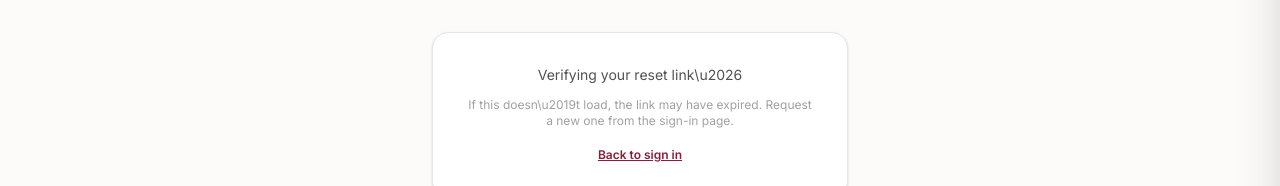
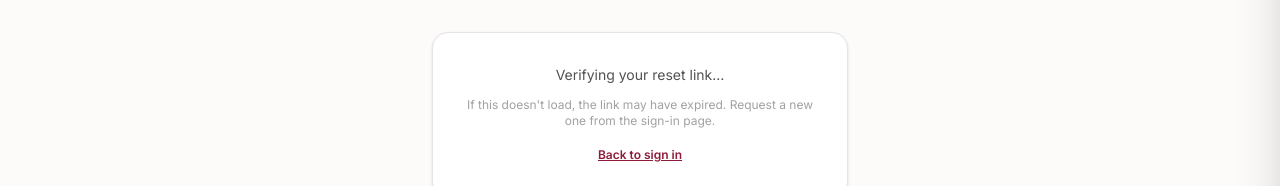
Before and after one commit to UAQDeals/uaqdeals-storefront, a Next.js app: page /vendor/reset-password in a window 1280 px wide. Shown: the part 284-470 px from the top of the page. Built offline with nearby package versions, Linux system fonts and the light colour scheme; no server answers; the database is empty.

Commit message:
Fix literal unicode escapes in vendor login/reset text

```diff
--- a/app/vendor/login/login-form.tsx
+++ b/app/vendor/login/login-form.tsx
@@ -116,12 +116,12 @@ export function VendorLoginForm() {
               <input className={inputCls} type="email" value={email} onChange={(e) => setEmail(e.target.value)} onKeyDown={(e) => e.key === "Enter" && handleReset()} placeholder="you@business.com" />
             </div>
             <button onClick={handleReset} disabled={submitting} className="w-full rounded-lg bg-gradient-to-r from-[#8E1B3A] to-[#C72931] py-3 text-sm font-bold text-white transition-opacity hover:opacity-90 disabled:opacity-60">
-              {submitting ? "Sending\u2026" : "Send Reset Link"}
+              {submitting ? "Sending…" : "Send Reset Link"}
             </button>
           </>
         )}
         <button type="button" onClick={() => { setResetMode(false); setError(null); setResetSent(false); }} className="w-full text-center text-xs font-semibold text-neutral-500 hover:text-[#8E1B3A]">
-          \u2190 Back to sign in
+          ← Back to sign in
         </button>
       </div>
     );
@@ -176,7 +176,7 @@ export function VendorLoginForm() {
       </div>
 
       <button onClick={handleLogin} disabled={submitting} className="w-full rounded-lg bg-gradient-to-r from-[#8E1B3A] to-[#C72931] py-3 text-sm font-bold text-white transition-opacity hover:opacity-90 disabled:opacity-60">
-        {submitting ? "Signing in\u2026" : "Sign In"}
+        {submitting ? "Signing in…" : "Sign In"}
       </button>
       <p className="text-center text-xs text-neutral-500">
         New vendor? <a href="/vendor/signup" className="font-semibold text-[#8E1B3A] underline">Apply here</a>
--- a/app/vendor/reset-password/reset-form.tsx
+++ b/app/vendor/reset-password/reset-form.tsx
@@ -52,7 +52,7 @@ export function ResetPasswordForm() {
     return (
       <div className="rounded-lg bg-green-50 px-4 py-4 text-sm text-green-800">
         <p className="font-semibold">Password updated</p>
-        <p className="mt-1 text-green-700">Redirecting you to sign in\u2026</p>
+        <p className="mt-1 text-green-700">Redirecting you to sign in…</p>
       </div>
     );
   }
@@ -60,8 +60,8 @@ export function ResetPasswordForm() {
   if (!ready) {
     return (
       <div className="space-y-3 text-center">
-        <p className="text-sm text-neutral-600">Verifying your reset link\u2026</p>
-        <p className="text-xs text-neutral-400">If this doesn\u2019t load, the link may have expired. Request a new one from the sign-in page.</p>
+        <p className="text-sm text-neutral-600">Verifying your reset link…</p>
+        <p className="text-xs text-neutral-400">If this doesn't load, the link may have expired. Request a new one from the sign-in page.</p>
         <a href="/vendor/login" className="inline-block text-xs font-semibold text-[#8E1B3A] underline">Back to sign in</a>
       </div>
     );
@@ -79,7 +79,7 @@ export function ResetPasswordForm() {
         <input className={inputCls} type="password" value={confirm} onChange={(e) => setConfirm(e.target.value)} onKeyDown={(e) => e.key === "Enter" && handleUpdate()} placeholder="Re-enter password" />
       </div>
       <button onClick={handleUpdate} disabled={submitting} className="w-full rounded-lg bg-gradient-to-r from-[#8E1B3A] to-[#C72931] py-3 text-sm font-bold text-white transition-opacity hover:opacity-90 disabled:opacity-60">
-        {submitting ? "Updating\u2026" : "Update Password"}
+        {submitting ? "Updating…" : "Update Password"}
       </button>
     </div>
   );
```
